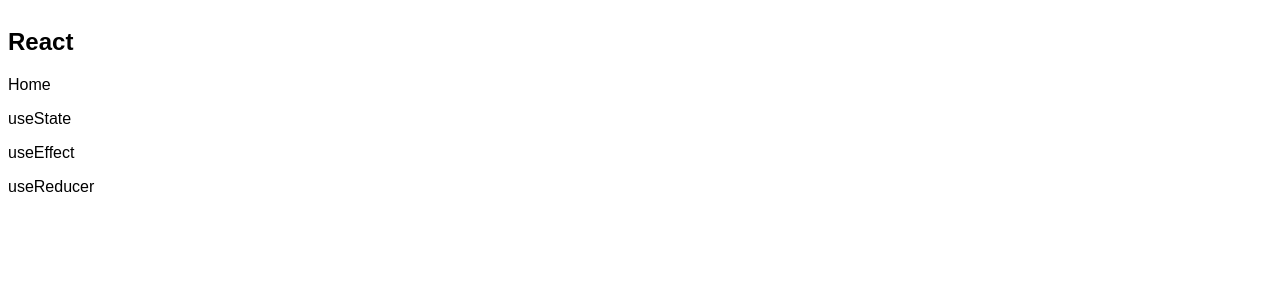
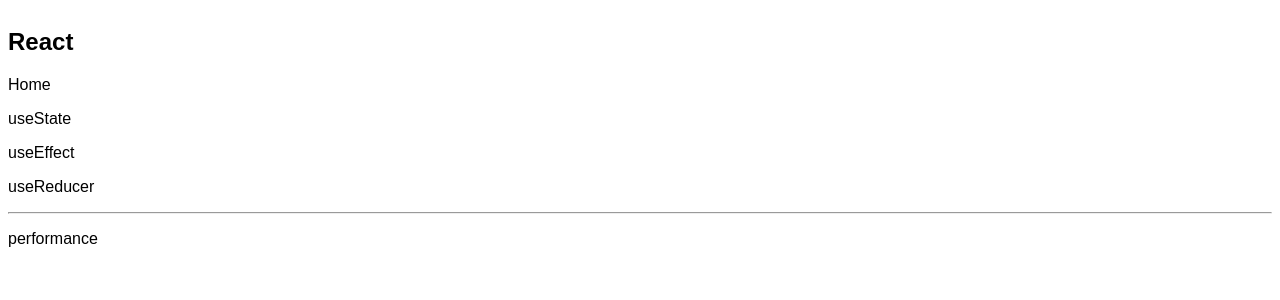
Before and after one commit to keroro0402/Next_Docker_App, a Next.js app in the folder web/: page / in a window 1280 px wide. Shown: the top 300 px of the page. Built offline with nearby package versions, Linux system fonts and the light colour scheme.

Commit message:
performanceページ作成

```diff
--- a/web/src/app/page.tsx
+++ b/web/src/app/page.tsx
@@ -16,6 +16,10 @@
       <p>
         <Link href={'./03_useReducer'}>useReducer</Link>
       </p>
+      <hr></hr>
+      <p>
+        <Link href={'./04_performance'}>performance</Link>
+      </p>
     </>
   );
 }
```
Also changed, not shown: web/src/app/04_performance/layout.tsx (added, +15 -0 lines), web/src/app/04_performance/page.tsx (added, +13 -0 lines).
